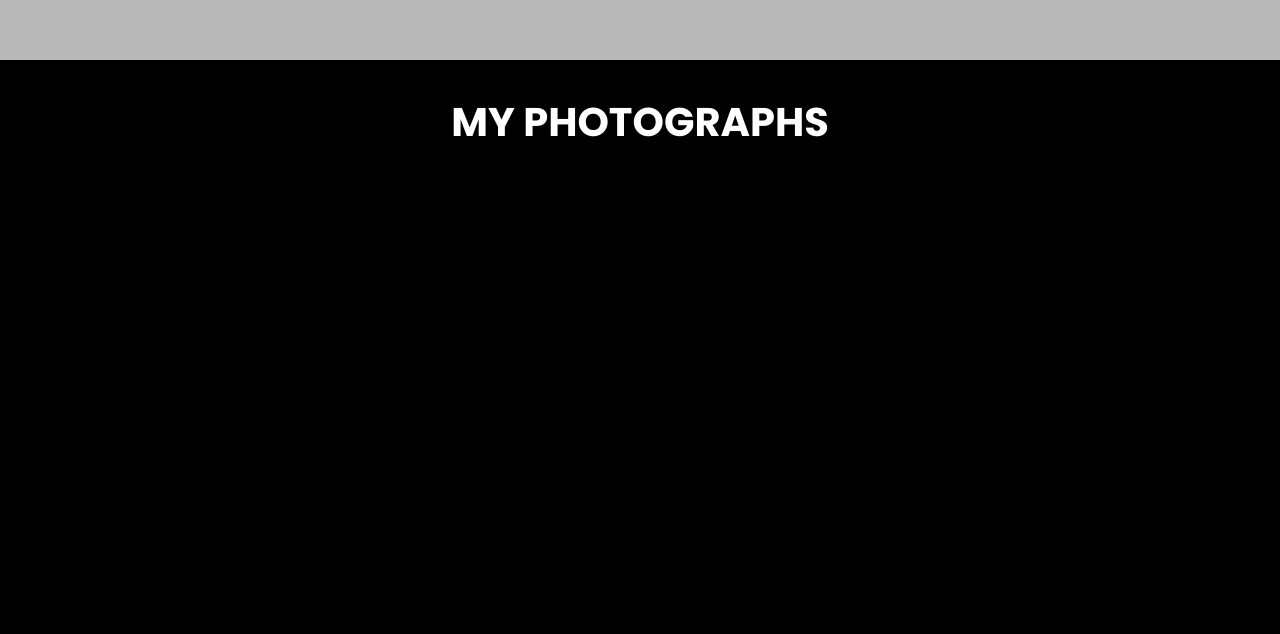
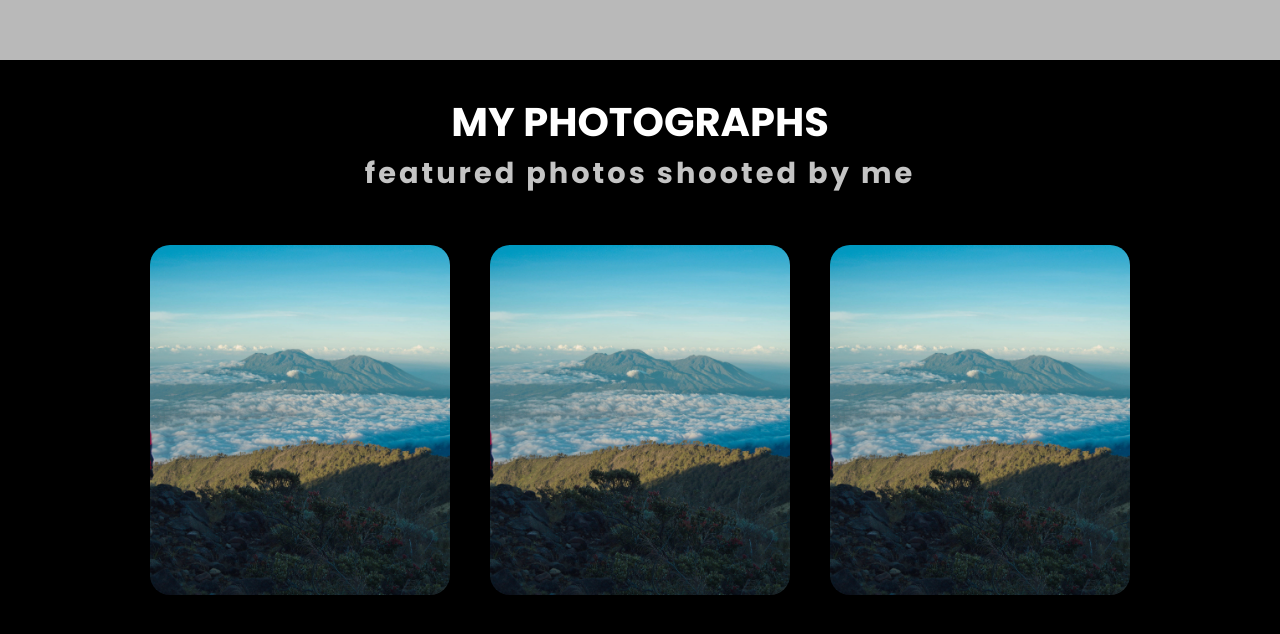
Before and after one commit to zubeirarhesta/zmarhesta, a Next.js app: page / in a window 1280 px wide. Shown: the part 740-1374 px from the top of the page. Before the commit the page ends 924 px from the top, so only its background shows below. Built offline with nearby package versions, Linux system fonts and the light colour scheme.

Commit message:
added some element and animation photo section

```diff
--- a/components/home-page/photo-section.js
+++ b/components/home-page/photo-section.js
@@ -1,10 +1,14 @@
 import styles from "@/components/home-page/photo-section.module.css";
 import { useEffect, useRef, useState } from "react";
+import Card from "../ui/card";
 
 export default function Photo() {
   const [isPhotoTitleIntersecting, setIsPhotoTitleIntersecting] =
     useState(false);
   const photoTitleRef = useRef(null);
+
+  const [isCardIntersecting, setIsCardIntersecting] = useState(false);
+  const cardsRef = useRef(null);
 
   useEffect(() => {
     const photoTitleObserver = new IntersectionObserver(
@@ -21,6 +25,21 @@ export default function Photo() {
     return () => photoTitleObserver.disconnect();
   }, [isPhotoTitleIntersecting]);
 
+  useEffect(() => {
+    const cardsObserver = new IntersectionObserver(
+      ([entry]) => {
+        setIsCardIntersecting(entry.isIntersecting);
+      },
+      {
+        threshold: 0.5,
+      }
+    );
+
+    cardsObserver.observe(cardsRef.current);
+
+    return () => cardsObserver.disconnect();
+  }, []);
+
   return (
     <section className={styles.photo_container}>
       <div
@@ -31,6 +50,37 @@ export default function Photo() {
       >
         My Photographs
       </div>
+      <div
+        className={`${styles.photo_sub_title} ${
+          isPhotoTitleIntersecting ? `${styles.fadeIn}` : ""
+        }`}
+        ref={photoTitleRef}
+      >
+        featured photos shooted by me
+      </div>
+      <ul className={styles.cards_container} ref={cardsRef}>
+        <li
+          className={`${styles.hidden} ${
+            isCardIntersecting ? `${styles.slideIn}` : ""
+          }`}
+        >
+          <Card image="card-image.jpg" />
+        </li>
+        <li
+          className={`${styles.hidden} ${
+            isCardIntersecting ? `${styles.slideIn}` : ""
+          }`}
+        >
+          <Card image="card-image.jpg" />
+        </li>
+        <li
+          className={`${styles.hidden} ${
+            isCardIntersecting ? `${styles.slideIn}` : ""
+          }`}
+        >
+          <Card image="card-image.jpg" />
+        </li>
+      </ul>
     </section>
   );
 }
--- a/components/home-page/photo-section.module.css
+++ b/components/home-page/photo-section.module.css
@@ -13,7 +13,18 @@
   text-transform: uppercase;
   color: white;
   opacity: 0;
-  transform: translateY(50%);
+  transform: translateY(100%);
+  transition: all 1s;
+}
+
+.photo_sub_title {
+  font-size: 1.8em;
+  font-weight: 700;
+  text-transform: lowercase;
+  letter-spacing: 3px;
+  color: rgb(196, 196, 196);
+  opacity: 0;
+  transform: translateY(100%);
   transition: all 2s;
 }
 
@@ -22,8 +33,45 @@
   opacity: 1;
 }
 
+.cards_container {
+  display: flex;
+  flex-direction: row;
+  justify-content: center;
+  align-items: center;
+  margin: 20px 0;
+  transition: all 1s;
+}
+
+.hidden {
+  opacity: 0;
+  filter: blur(5px);
+  transform: translateX(-100%);
+  transition: all 0.8s;
+}
+
+.cards_container li:nth-child(2) {
+  transition-delay: 200ms;
+}
+.cards_container li:nth-child(3) {
+  transition-delay: 400ms;
+}
+
+.slideIn {
+  opacity: 1;
+  filter: blur(0);
+  transform: translateX(0);
+}
+
 @media (max-width: 400px) {
   .photo_title {
     font-size: 1.3em;
   }
+
+  .photo_sub_title {
+    font-size: 1em;
+  }
+
+  .cards_container {
+    flex-direction: column;
+  }
 }
--- a/components/layout/main-navigation.module.css
+++ b/components/layout/main-navigation.module.css
@@ -56,7 +56,7 @@
 
 .navbar_active {
   padding: 20px 30px;
-  background: rgba(255, 255, 255, 0.8);
+  background: rgb(255, 255, 255);
 }
 
 .logo_active {
--- /dev/null
+++ b/components/ui/card.js
@@ -0,0 +1,9 @@
+import styles from "@/components/ui/card.module.css";
+
+export default function Card({ image }) {
+  return (
+    <div className={styles.card}>
+      <img className={styles.card_img} src={`/images/${image}`} />
+    </div>
+  );
+}
--- /dev/null
+++ b/components/ui/card.module.css
@@ -0,0 +1,22 @@
+.card {
+  overflow: hidden;
+  position: relative;
+  height: 350px;
+  width: 300px;
+  border-radius: 20px;
+  margin: 30px 20px;
+}
+
+.card_img {
+  object-fit: cover;
+  height: 100%;
+  width: 100%;
+}
+
+@media (max-width: 400px) {
+  .card {
+    height: 150px;
+    width: 200px;
+    margin: 5px 10px;
+  }
+}
```
Also changed, not shown: public/images/card-image.jpg (added).
